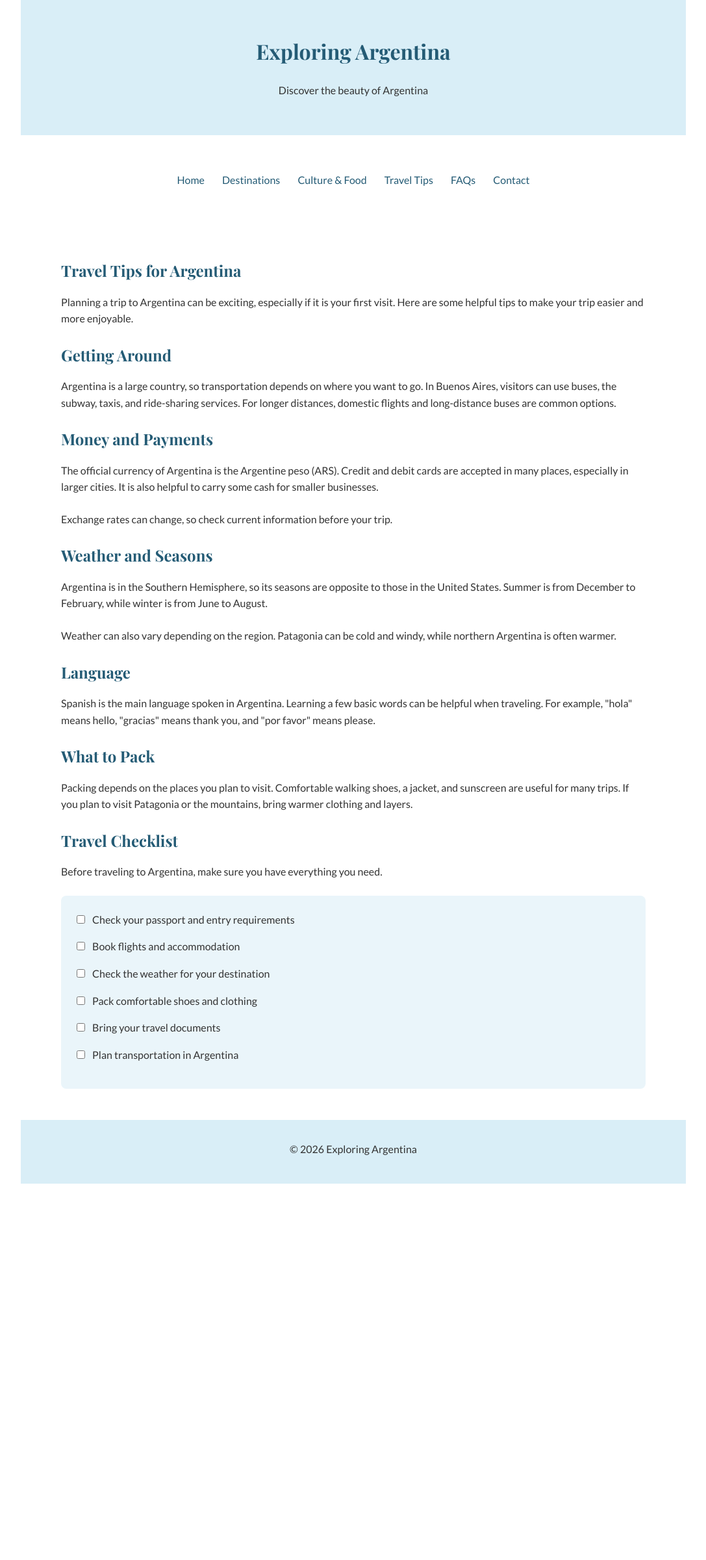
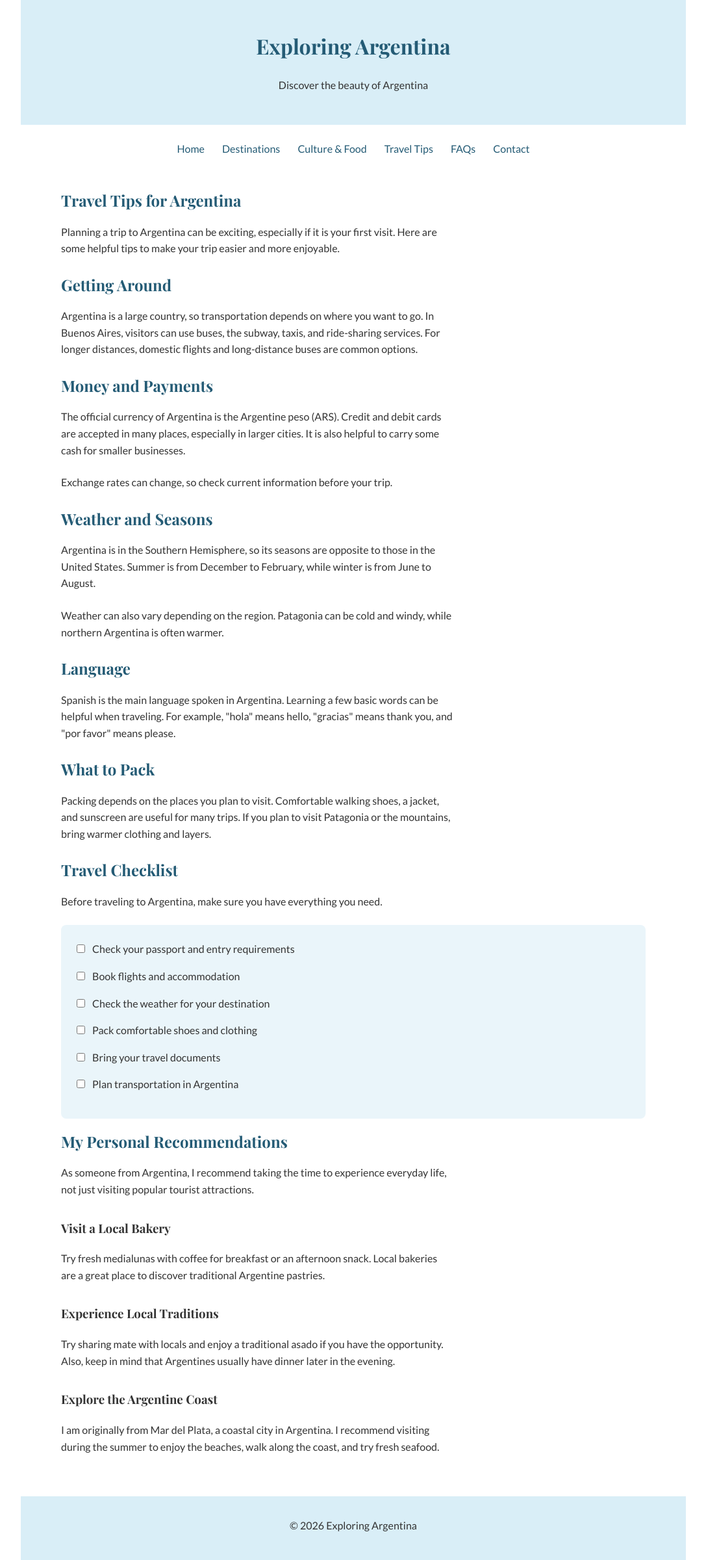
Before and after one commit to julianafariawalton/Exploring-Argentina, a plain HTML site: page travel-tips.html in a window 1280 px wide. Shown: the whole page at 65% size, without its empty margins (96-1183 px from the left). Before the commit the page ends 1821 px from the top, so only its background shows below. Drawn offline with nearby package versions, Linux system fonts and the light colour scheme.

Commit message:
Add files via upload

```diff
--- a/styles.css
+++ b/styles.css
@@ -9,9 +9,9 @@ body {
 
 header {
     background-color: #d9eef7;
-    padding: 2rem;
+    padding: 1.5rem;
     text-align: center;
-    margin-bottom: 1rem;
+    margin-bottom: 0.5rem;
 }
 
 h1, h2, h3 {
@@ -28,13 +28,14 @@ h3 {
 
 nav {
     background-color: white;
-    padding: 1rem;
-    margin-bottom: 2rem;
+    padding: 0.5rem;
+    margin-bottom: 0.5rem;
     text-align: center;
 }
 
 nav ul {
     padding: 0;
+    margin: 0;
 }
 
 nav li {
@@ -62,16 +63,17 @@ nav a:focus-visible {
 }
 
 main {
-    padding: 1rem;
+    padding: 0.5rem 1rem;
     max-width: 900px;
     margin: 0 auto;
 }
 
-main > p {
-    max-width: 750px;
+main p {
+    max-width: 65ch;
 }
 
 h2 {
+    margin-top: 1rem;
     margin-bottom: 1rem;
 }
 
@@ -101,6 +103,8 @@ footer {
     padding: 1rem;
     background-color: #eaf5fa;
     border-radius: 8px;
+    display: flex;
+    flex-direction: column;
 }
 
 .destinations img {
@@ -117,7 +121,8 @@ footer {
     padding: 0.5rem 1rem;
     text-decoration: none;
     border-radius: 4px;
-    margin-top: 0.5rem;
+    margin-top: auto;
+    align-self: flex-start;
 }
 
 .destinations a:hover {
--- a/travel-tips.html
+++ b/travel-tips.html
@@ -83,6 +83,20 @@
             </div>
         </section>
 
+        <section>
+            <h2>My Personal Recommendations</h2>
+            <p>As someone from Argentina, I recommend taking the time to experience everyday life, not just visiting popular tourist attractions.</p>
+
+            <h3>Visit a Local Bakery</h3>
+            <p>Try fresh medialunas with coffee for breakfast or an afternoon snack. Local bakeries are a great place to discover traditional Argentine pastries.</p>
+
+            <h3>Experience Local Traditions</h3>
+            <p>Try sharing mate with locals and enjoy a traditional asado if you have the opportunity. Also, keep in mind that Argentines usually have dinner later in the evening.</p>
+
+            <h3>Explore the Argentine Coast</h3>
+            <p>I am originally from Mar del Plata, a coastal city in Argentina. I recommend visiting during the summer to enjoy the beaches, walk along the coast, and try fresh seafood.</p>
+        </section>
+
     </main>
 
     <footer>
```
Also changed, not shown: index.html (+3 -3 lines).
